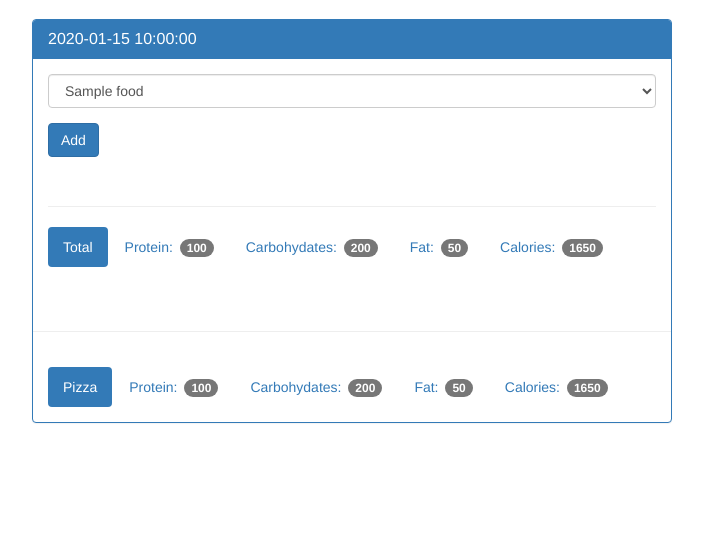
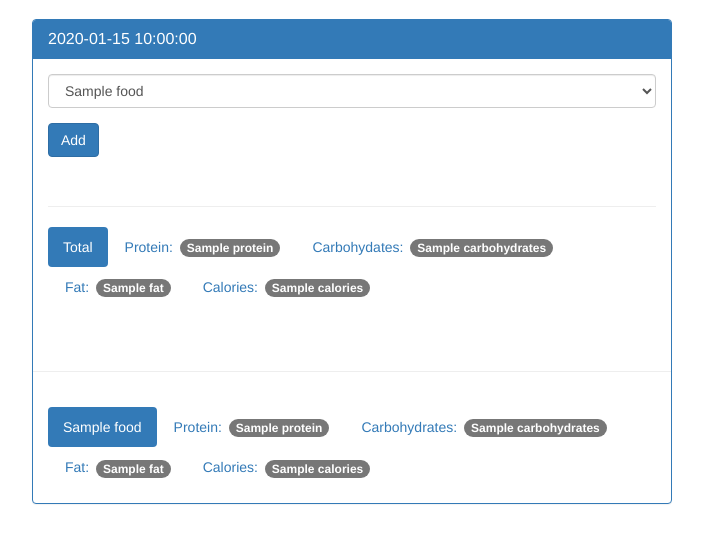
Before and after one commit to databaseadmins/ufcFoodTracker, a Flask app: template templates/day.html in a window 1280 px wide. Shown: the part 51-594 px from the top of the page, without its empty margins (288-991 px from the left). Run offline with Flask 3, Linux system fonts and the light colour scheme; the template is opened without the code that fills it: most values are stand-ins (such as "Sample title", 1, 10 or a date in 2020); some libraries are stand-ins or nearby versions.

Commit message:
going to gym after 41

```diff
--- a/app.py
+++ b/app.py
@@ -60,10 +60,6 @@ def view(date):
         db.execute('insert into food_date (food_id, log_date_id) values (?,?)', [request.form['food-select'], date_result['id']])
         db.commit()
 
-
-
-
-
     #    return '<h1>The date is {}</h1>'.format(result['entry_date'])
     d = datetime.strptime(str(date_result['entry_date']), '%Y%m%d') #convert string to datetime
     pretty_date = datetime.strftime(d, '%B %d, %Y')
@@ -71,7 +67,23 @@ def view(date):
     food_cur = db.execute('select id, name from food')
     food_results = food_cur.fetchall()
 
-    return render_template('day.html', date=pretty_date, food_results=food_results)
+    log_cur = db.execute('select food.name, food.protein, food.carbohydrates, food.fat, food.calories from log_date join food_date on food_date.log_date_id = log_date.id join food on food.id = food_date.food_id where log_date.entry_date = ?', [date])
+    log_results = log_cur.fetchall()
+
+    totals = {}
+    totals['protein'] = 0
+    totals['carbohydrates'] = 0
+    totals['fat'] = 0
+    totals['calories'] = 0
+    for food in log_results:
+        totals['protein'] += food['protein']
+        totals['carbohydrates'] += food['carbohydrates']
+        totals['fat'] += food['fat']
+        totals['calories'] += food['calories']
+    print(totals)
+
+
+    return render_template('day.html', date=pretty_date, food_results=food_results, log_results=log_results, totals = totals)
 
 @app.route('/food',methods=['GET','POST'])
 def food():
--- a/templates/day.html
+++ b/templates/day.html
@@ -59,25 +59,26 @@
 
               <ul class="nav nav-pills" role="tablist">
                 <li class="active"><a>Total</a></li>
-                <li><a>Protein: <span class="badge">100</span></a></li>
-                <li><a>Carbohydates: <span class="badge">200</span></a></li>
-                <li><a>Fat: <span class="badge">50</span></a></li>
-                <li><a>Calories: <span class="badge">1650</span></a></li>
+                <li><a>Protein: <span class="badge">{{ totals.protein }}</span></a></li>
+                <li><a>Carbohydates: <span class="badge">{{ totals.carbohydrates }}</span></a></li>
+                <li><a>Fat: <span class="badge">{{ totals.fat }}</span></a></li>
+                <li><a>Calories: <span class="badge">{{ totals.calories }}</span></a></li>
               </ul>
 
             </div>
 
             <div class="page-header"></div>
-
+            {% for food in log_results %}
             <div class="panel-body">
               <ul class="nav nav-pills" role="tablist">
-                <li class="active"><a>Pizza</a></li>
-                <li><a>Protein: <span class="badge">100</span></a></li>
-                <li><a>Carbohydates: <span class="badge">200</span></a></li>
-                <li><a>Fat: <span class="badge">50</span></a></li>
-                <li><a>Calories: <span class="badge">1650</span></a></li>
+                <li class="active"><a>{{ food.name }}</a></li>
+                <li><a>Protein: <span class="badge">{{ food.protein }}</span></a></li>
+                <li><a>Carbohydrates: <span class="badge">{{ food.carbohydrates }}</span></a></li>
+                <li><a>Fat: <span class="badge">{{ food.fat }}</span></a></li>
+                <li><a>Calories: <span class="badge">{{ food.calories }}</span></a></li>
               </ul>
             </div>
+            {% endfor %}
 
           </div>
         </div>
```
Also changed, not shown: food_log.db.
